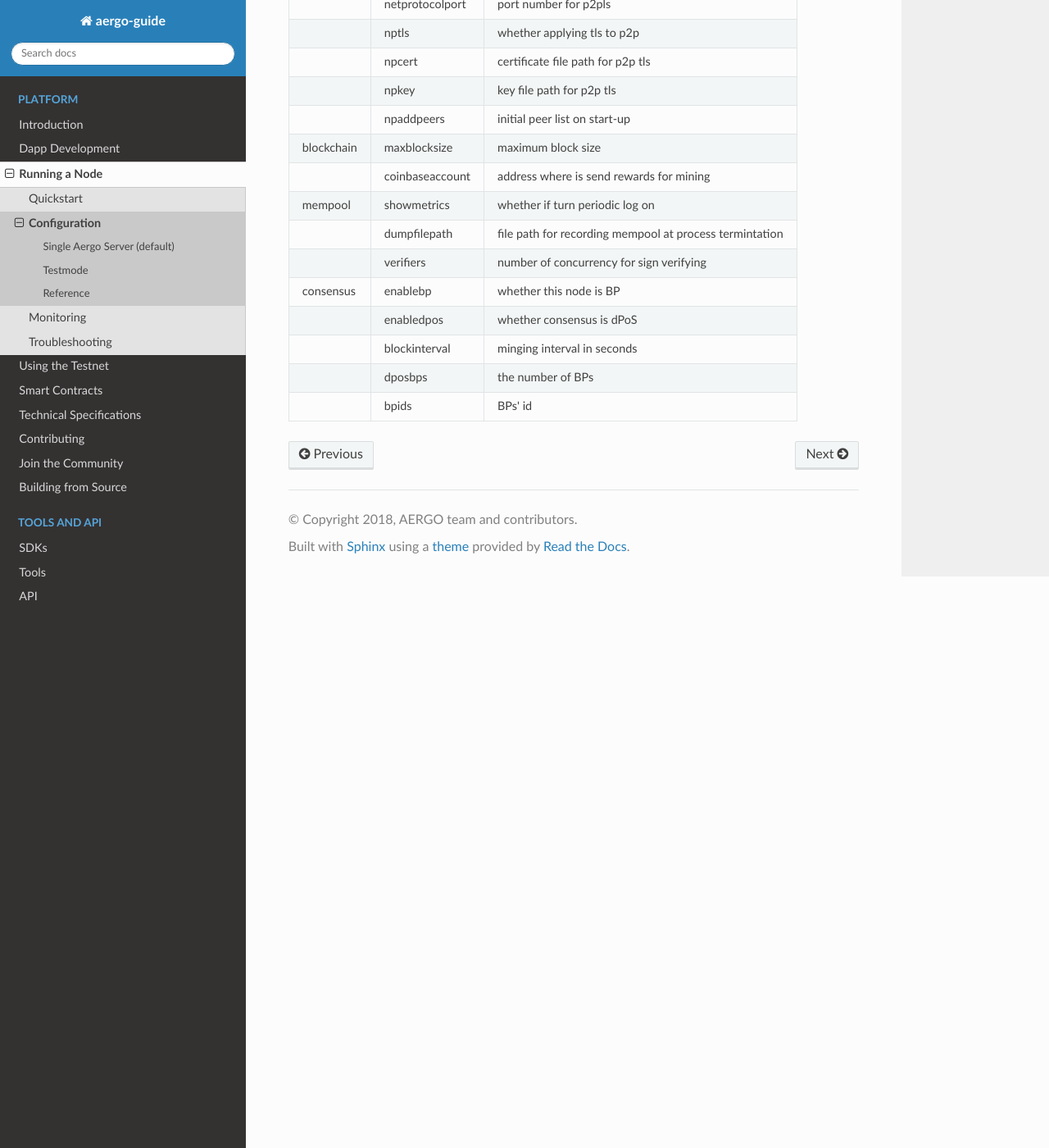
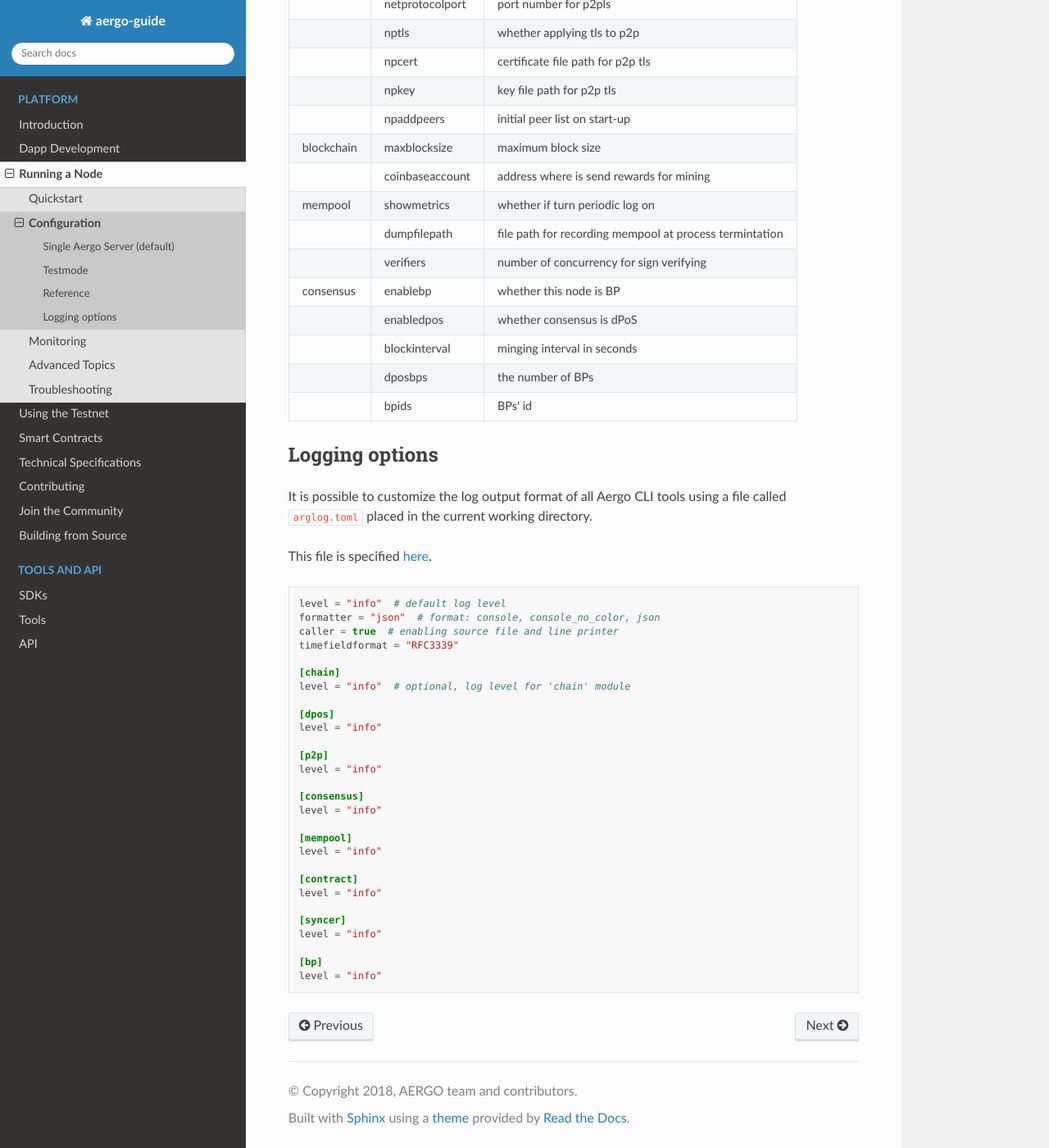
Before and after one commit to aergoio/guide, a Sphinx documentation site: the page built from source/running-node/configuration.md, in a window 1280 px wide and 1400 px high, scrolled down 2216 px. Shown: the whole window at 82% size. Built offline with Sphinx 7.4.7 and the Read the Docs theme 2.0.0, drawn with Linux system fonts in a browser that asks for light colours.

Commit message:
Add advanced topics page

````diff
--- a/source/running-node/configuration.md
+++ b/source/running-node/configuration.md
@@ -106,3 +106,40 @@ Testmode **MUST NOT** be used in production.
 |               | blockinterval    | minging interval in seconds              |
 |               | dposbps          | the number of BPs                        |
 |               | bpids            | BPs' id                                  |
+
+## Logging options
+
+It is possible to customize the log output format of all Aergo CLI tools using a file called `arglog.toml` placed in the current working directory.
+
+This file is specified [here](https://github.com/aergoio/aergo-lib/blob/fe30a6e424e5b963f3c4e9c0ea3da4c0c87f595b/log/log.go#L9-L40).
+
+```toml
+level = "info"  # default log level
+formatter = "json"  # format: console, console_no_color, json
+caller = true  # enabling source file and line printer
+timefieldformat = "RFC3339"
+
+[chain]
+level = "info"  # optional, log level for 'chain' module
+
+[dpos]
+level = "info"
+
+[p2p]
+level = "info"
+
+[consensus]
+level = "info"
+
+[mempool]
+level = "info"
+
+[contract]
+level = "info"
+
+[syncer]
+level = "info"
+
+[bp]
+level = "info"
+```
--- a/source/running-node/index.rst
+++ b/source/running-node/index.rst
@@ -12,4 +12,5 @@ If you want to connect to the Aergo **testnet**, please also refer to `this sect
    quickstart
    configuration
    monitoring
+   advanced-topics
    troubleshooting
````
Also changed, not shown: source/running-node/advanced-topics.rst (added, +50 -0 lines), source/using-testnet/syncing.rst (+8 -2 lines).
